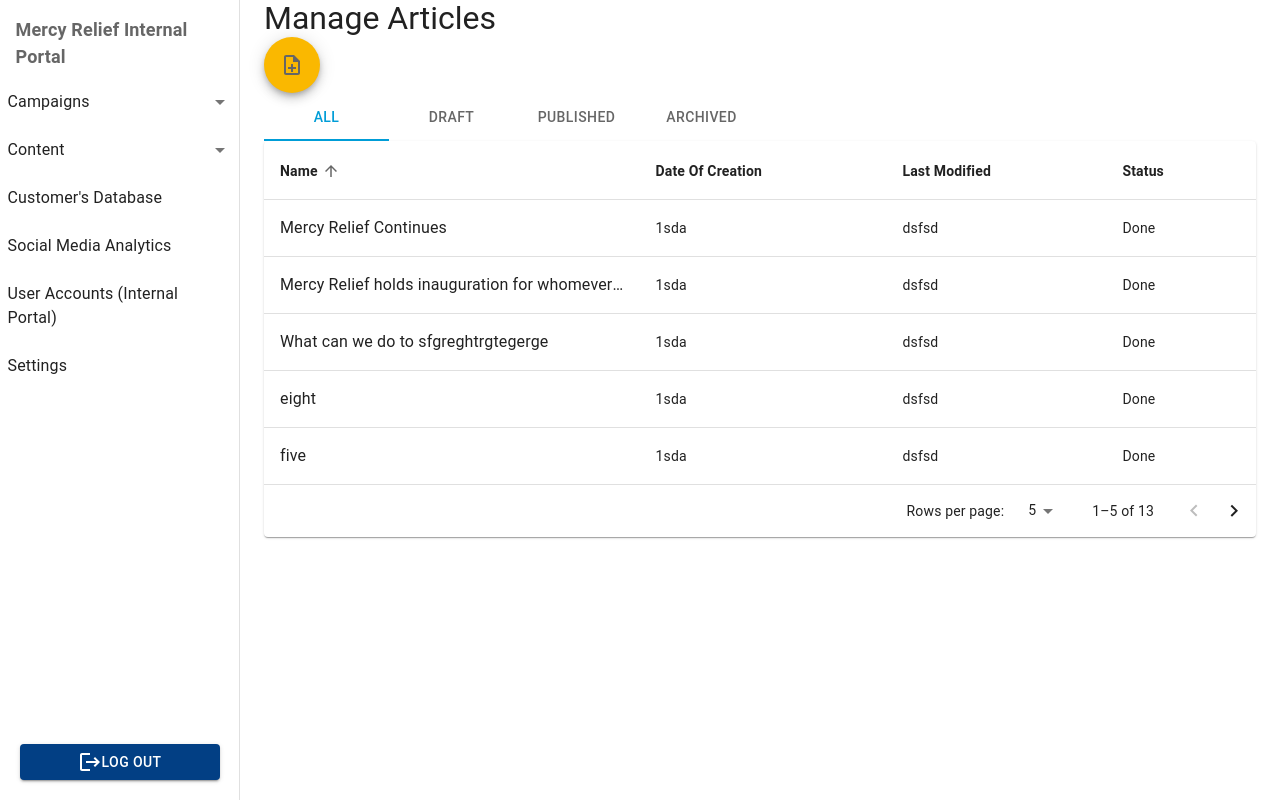
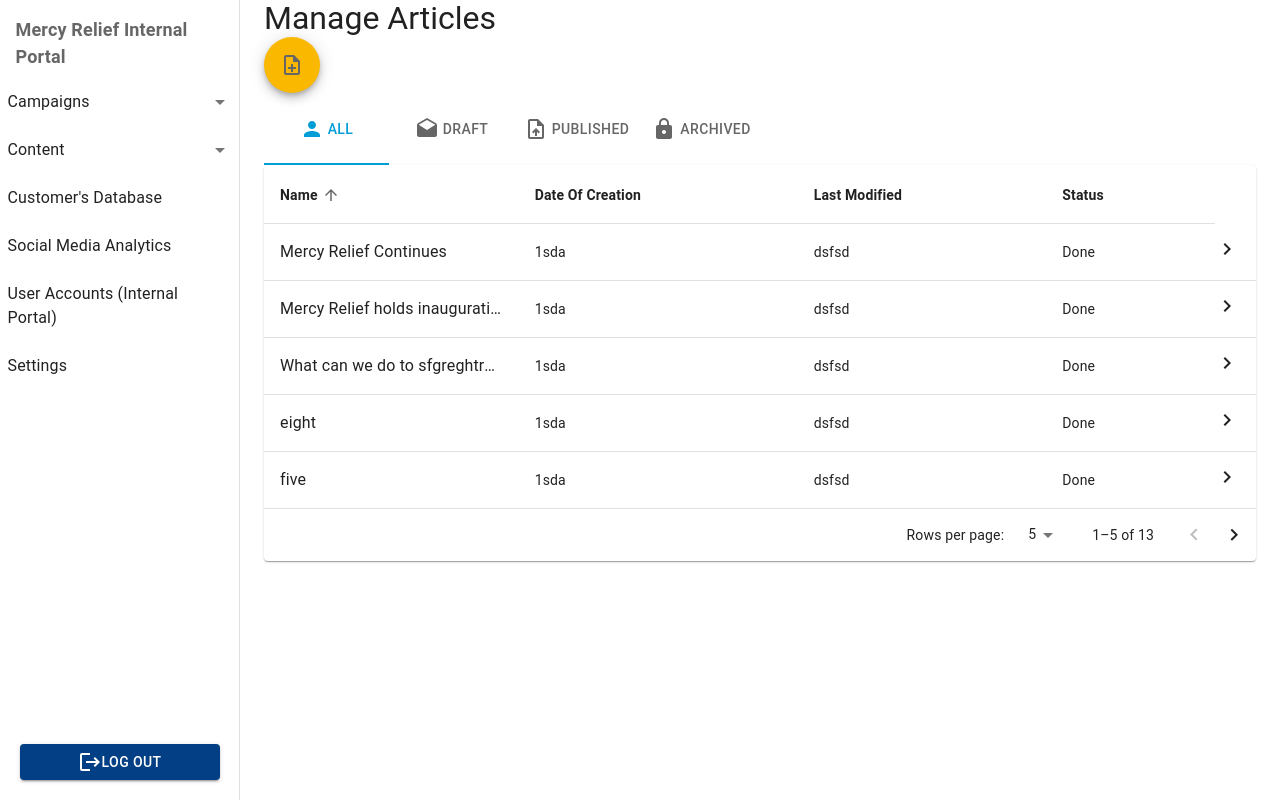
Before and after one commit to dsc-project-mr/mr-fe-internal, a Next.js app: page /list in a window 1280 px wide. Built offline with nearby package versions, Linux system fonts and the light colour scheme.

Commit message:
feat: Add link to redirect to individual article

```diff
--- a/components/ViewArticleListPage/index.tsx
+++ b/components/ViewArticleListPage/index.tsx
@@ -1,4 +1,4 @@
-import * as React from 'react'
+import { useState } from 'react'
 import Box from '@mui/material/Box'
 import Table from '@mui/material/Table'
 import TableBody from '@mui/material/TableBody'
@@ -12,14 +12,19 @@ import { getComparator, Order, stableSort } from './ComparatorFunctions'
 import { ArticleTableHead } from './ArticleTableHead'
 import { AppBar, Fab, Tab, Tabs, Typography } from '@mui/material'
 import NoteAddOutlinedIcon from '@mui/icons-material/NoteAddOutlined'
+import PersonIcon from '@mui/icons-material/Person'
+import DraftsIcon from '@mui/icons-material/Drafts'
+import UploadFileIcon from '@mui/icons-material/UploadFile'
+import LockIcon from '@mui/icons-material/Lock'
+import { useRouter } from 'next/router'
+import KeyboardArrowRightIcon from '@mui/icons-material/KeyboardArrowRight'
+export default function EnhancedTable() {
+  const [order, setOrder] = useState<Order>('asc')
+  const [orderBy, setOrderBy] = useState<keyof Data>('name')
+  const [page, setPage] = useState(0)
+  const [rowsPerPage, setRowsPerPage] = useState(5)
 
-export default function EnhancedTable() {
-  const [order, setOrder] = React.useState<Order>('asc')
-  const [orderBy, setOrderBy] = React.useState<keyof Data>('name')
-  const [page, setPage] = React.useState(0)
-  const [rowsPerPage, setRowsPerPage] = React.useState(5)
-
-  const [value, setValue] = React.useState(0)
+  const [value, setValue] = useState(0)
 
   const handleChange = (event: unknown, newValue: number) => {
     setValue(newValue)
@@ -49,6 +54,7 @@ export default function EnhancedTable() {
   const emptyRows =
     page > 0 ? Math.max(0, (1 + page) * rowsPerPage - rows.length) : 0
 
+  const router = useRouter()
   return (
     <>
       <Typography variant="h3">Manage Articles</Typography>
@@ -74,10 +80,14 @@ export default function EnhancedTable() {
             variant="fullWidth"
             aria-label="action tabs example"
           >
-            <Tab label="All" />
-            <Tab label="Draft" />
-            <Tab label="Published" />
-            <Tab label="Archived" />
+            <Tab label="All" icon={<PersonIcon />} iconPosition="start" />
+            <Tab label="Draft" icon={<DraftsIcon />} iconPosition="start" />
+            <Tab
+              label="Published"
+              icon={<UploadFileIcon />}
+              iconPosition="start"
+            />
+            <Tab label="Archived" icon={<LockIcon />} iconPosition="start" />
           </Tabs>
         </AppBar>
       </Box>
@@ -119,15 +129,28 @@ export default function EnhancedTable() {
                           id={labelId}
                           scope="row"
                           sx={{
-                            maxWidth: '250px',
+                            // Check how to calculate this dyanmically
+                            maxWidth: '150px',
                           }}
                         >
-                          {/* {row.name} */}
                           <Typography noWrap>{row.name}</Typography>
                         </TableCell>
                         <TableCell align="left">{row.date_created}</TableCell>
                         <TableCell align="left">{row.last_modified}</TableCell>
                         <TableCell align="left">{row.status}</TableCell>
+                        <TableCell
+                          align="left"
+                          onClick={() =>
+                            router.push('/content/articles/dsadsa')
+                          }
+                          padding="none"
+                        >
+                          <KeyboardArrowRightIcon
+                            sx={{
+                              cursor: 'pointer',
+                            }}
+                          />
+                        </TableCell>
                       </TableRow>
                     )
                   })}
```
